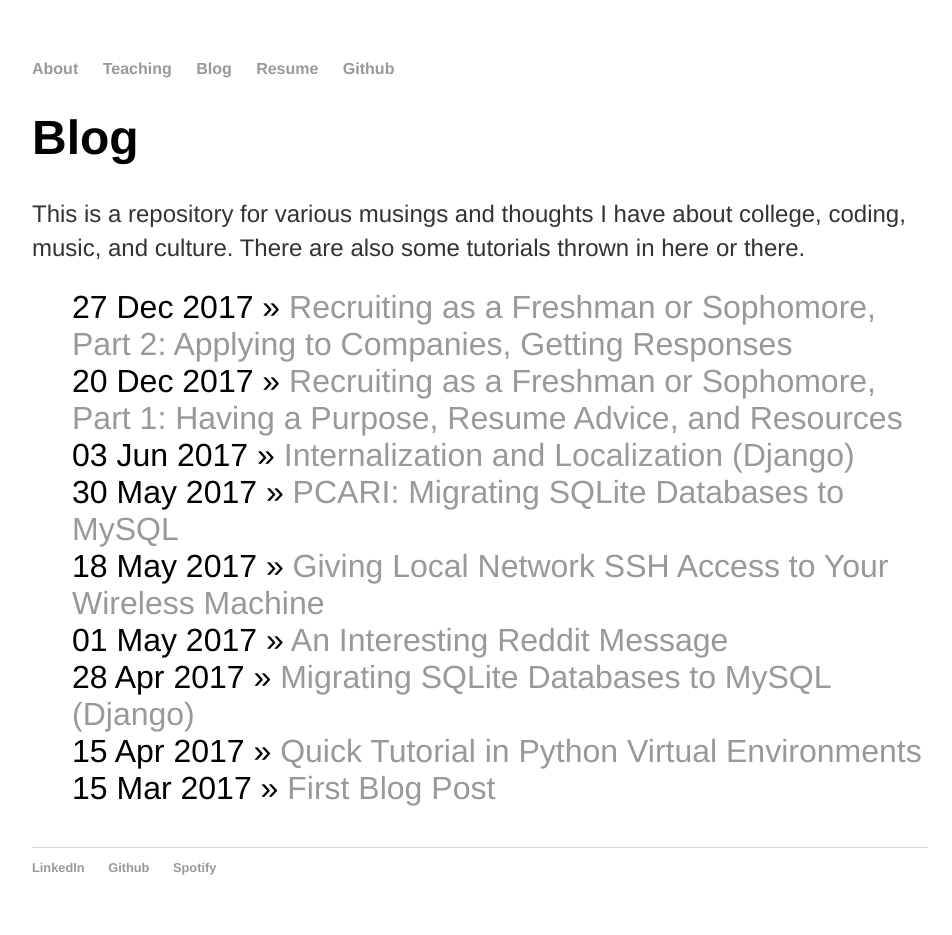
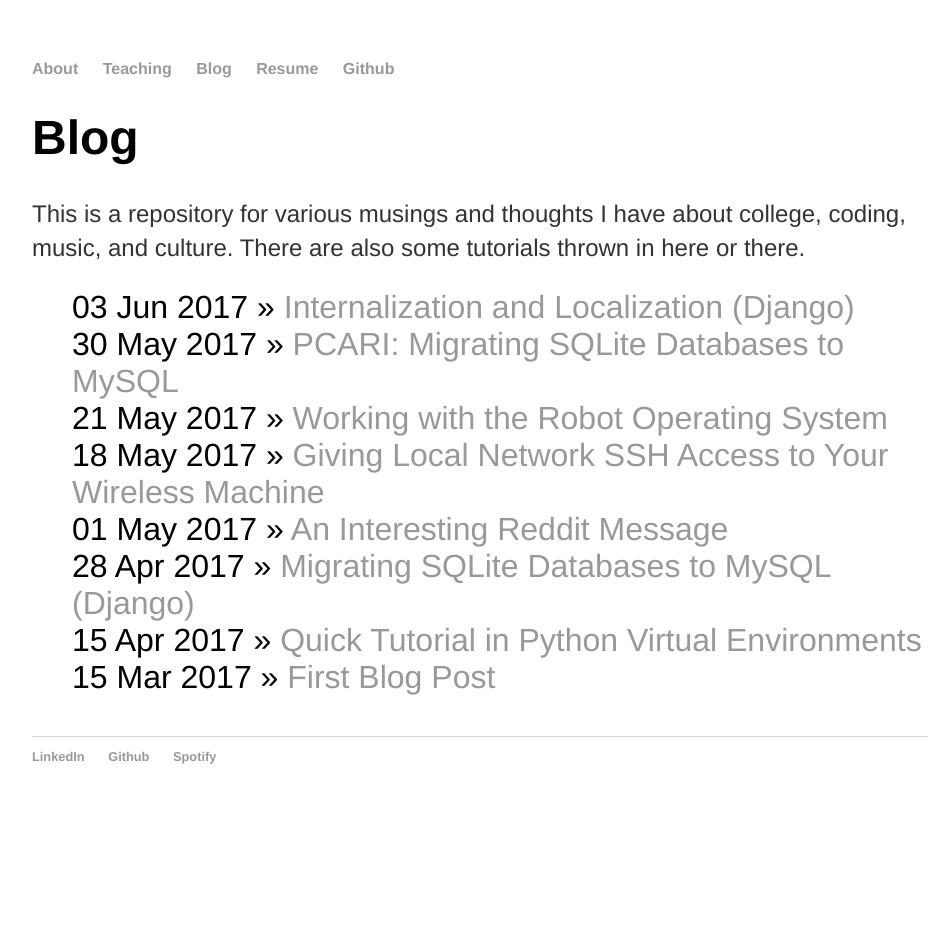
Before and after one commit to JustinMi/JustinMi.github.io, a Jekyll site: the page built from blog/index.html, in a window 1280 px wide. Shown: the whole page, without its empty margins (160-1112 px from the left). Built offline with Jekyll 4.4.1, drawn with Linux system fonts in a browser that asks for light colours; nearby versions of some CDN libraries; after the commit the page ends 900 px from its top, so only the background shows below that.

Commit message:
updated resume and blogs

```diff
--- a/_drafts/2017-05-21-working-with-ros.md
+++ b/_posts/2017-05-21-working-with-ros.md
@@ -1,6 +1,6 @@
 ---
 layout: post
-title: "Working with ROS"
+title: "Working with the Robot Operating System"
 date: 2017-05-21
 ---
 
```
Also changed, not shown: _drafts/2017-12-20-recruiting-tips-for-freshmen-and-sophomores-getting-started.md (renamed from _posts/2017-12-20-recruiting-tips-for-freshmen-and-sophomores-getting-started.md), _drafts/2017-12-27-recruiting-tips-for-freshmen-and-sophomores-applying.md (renamed from _posts/2017-12-27-recruiting-tips-for-freshmen-and-sophomores-applying.md), 5 other files.
